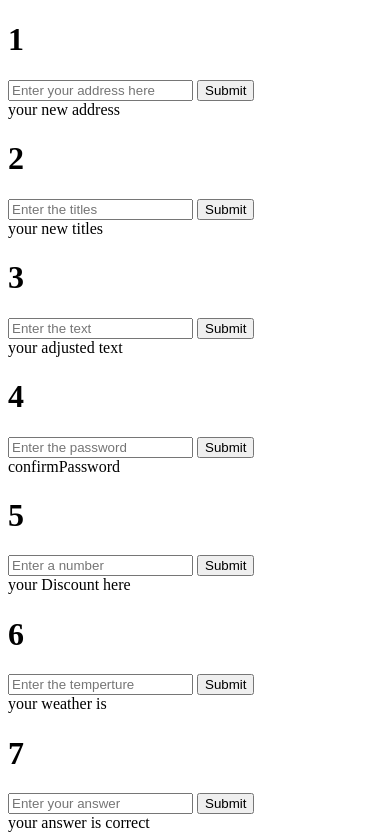
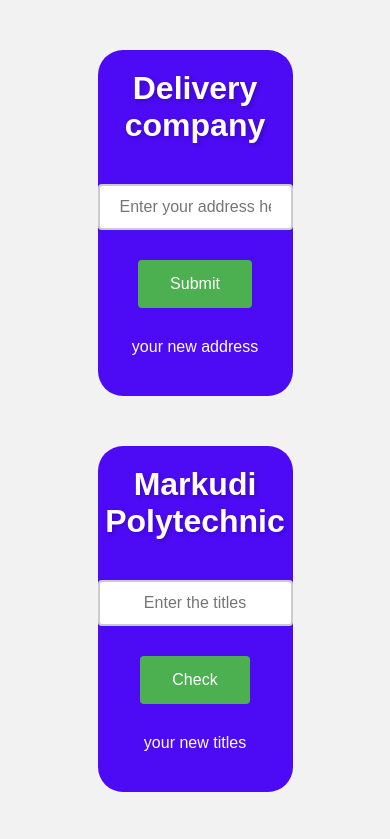
Before and after one commit to oluwayomi78/algorithm, a plain HTML site: page index.html in a window 390 px wide. Shown: the top 839 px of the page. Drawn offline with Linux system fonts and the light colour scheme.

Commit message:
New folder

```diff
--- a/index.html
+++ b/index.html
@@ -6,46 +6,61 @@
     <meta http-equiv="X-UA-Compatible" content="IE=edge">
     <meta name="viewport" content="width=device-width, initial-scale=1.0">
     <title>Conditional Statement</title>
+    <link rel="stylesheet" href="style.css">
 </head>
 
 <body>
-    <h1>1</h1>
+    <div class="box">
+        <h1>Delivery company</h1>
         <input type="address" id="address" placeholder="Enter your address here">
         <button onclick="processAddress()">Submit</button>
         <div id="newAddress">your new address</div>
+    </div>
 
-    <h1>2</h1>
+    <div class="box">
+        <h1>Markudi Polytechnic</h1>
         <input type="titles" id="list" placeholder="Enter the titles">
-    <button onclick="processTitles()">Submit</button>
+        <button onclick="processTitles()">Check</button>
         <div id="newTitles">your new titles</div>
+    </div>
 
-    <h1>3</h1>
+    <div class="box">
+        <h1>Ado-Ekiti School</h1>
         <input type="text" id="text" placeholder="Enter the text">
         <button onclick="adjustSpace()">Submit</button>
         <div id="adjustedText">your adjusted text</div>
+    </div>
 
-    <h1>4</h1>
+    <div class="box">
+        <h1>financial Institution</h1>
         <input type="password" id="password" placeholder="Enter the password">
         <button onclick="correctPassword()">Submit</button>
         <div id="validateStatus">confirmPassword</div>
+    </div>
 
-    <h1>5</h1>
+    <div class="box">
+        <h1>Grocery Store</h1>
         <input type="number" id="number" placeholder="Enter a number">
-    <button onclick="checkCart()">Submit</button>
+        <button onclick="checkCart()">Check</button>
         <div id="yourDisount">your Discount here</div>
+    </div>
 
-    <h1>6</h1>
+    <div class="box">
+        <h1>Weather Station</h1>
         <input type="temperature" id="temperature" placeholder="Enter the temperture">
-    <button onclick="categoriseTemperature()">Submit</button>
+        <button onclick="categoriseTemperature()">Check</button>
         <div id="convertedTemperature">your weather is</div>
+    </div>
 
-    <h1>7</h1>
-    <input type="answer" id="answer" placeholder="Enter your answer">
-    <button onclick="checkAnswer()">Submit</button>
-    <div id="result">your answer is  correct</div>
+    <div class="box">
+        <h1>Kano Airline</h1>
+        <input type="weight" id="weight" placeholder="Enter the luggage weight">
+        <button onclick="calculateLuggage()">Check</button>
+        <div id="luggageStatus">your luggage status</div>
+    </div>
 </body>
 
-<script src="script.js" >
+<script src="script.js">
 
 </script>
 
--- a/script.js
+++ b/script.js
@@ -17,8 +17,7 @@ function processTitles() {
         alert("Duplicate found");
     }
     else {
-        alert("you are welcome");
-        newTitles.innerHTML = "your book title is " + userInput
+        alert("no book title");
     }
 }
 
@@ -74,21 +73,23 @@ function categoriseTemperature() {
     else if (temperature1 < warm) {
         convertedTemperature.innerHTML = "warm";
     }
-    else if (temperature1 >= hot && temperature1 >= cold && temperature1>= warm && temperature1) {
+    else if (temperature1 >= hot && temperature1 >= cold && temperature1 >= warm && temperature1) {
         convertedTemperature.innerHTML = "hot";
     }
 }
 
-function checkAnswer() {
-    var studentAnswer = answer.value.trim().toLowerCase();
-    var correctAnswer = ["Ogbomoso", "Oyo", "Ibadan", "Lagos"]
-    if (studentAnswer == "") {
-        alert("Please enter your answer");
+function calculateLuggage() {
+    var weight1 = weight.value
+    var Underweight = 20;
+    var Allowed = 30;
+    var Overweight = 30;
+    if (weight1 < Underweight) {
+        luggageStatus.innerHTML = "Underweight";
     }
-    else if (correctAnswer.includes(studentAnswer)) {
-        alert("correct answer");
+    else if (weight1 < Allowed) {
+        luggageStatus.innerHTML = "Allowed";
     }
-    else {
-        alert("Wrong Answer");
+    else if (weight1 > Overweight) {
+        luggageStatus.innerHTML = "Overweight";
     }
 }
--- /dev/null
+++ b/style.css
@@ -0,0 +1,154 @@
+* {
+    margin: 0;
+    padding: 0;
+    box-sizing: border-box;
+}
+
+body {
+    font-family: Arial, sans-serif;
+    background-color: #f2f2f2;
+}
+
+.box {
+    font-family: Arial, sans-serif;
+    background-color: #4C0AF5;
+    justify-content: center;
+    align-items: center;
+    margin-left: 750px;
+    margin-top: 70px;
+    height: 70%;
+    width: 20%;
+    display: flex;
+    flex-direction: column;
+    text-align: center;
+    border-radius: 25px;
+    color: white;
+}
+
+/* .box1:hover {
+    background-color: purple;
+} */
+
+.box h1 {
+    margin-top: 20px;
+    font-size: 2em;
+    color: white;
+    margin-bottom: 20px;
+    text-shadow: 2px 2px 4px rgba(0, 0, 0, 0.2);
+    cursor: pointer;
+    margin-bottom: 40px;
+}
+
+.box input {
+    width: 100%;
+    padding: 12px 20px;
+    margin-left: 20px;
+    margin-bottom: 10px;
+    margin-right: 20px;
+    box-sizing: border-box;
+    border: 2px solid #ccc;
+    border-radius: 4px;
+    font-size: 16px;
+    text-align: center;
+}
+
+.box button {
+    background-color: #4CAF50;
+    color: white;
+    padding: 15px 32px;
+    text-align: center;
+    text-decoration: none;
+    display: inline-block;
+    font-size: 16px;
+    border: none;
+    border-radius: 4px;
+    cursor: pointer;
+    margin-top: 20px;
+    margin-bottom: 20px;
+}
+
+.box button:hover {
+    background-color: #45a049;
+}
+
+#newAddress {
+    margin-top: 10px;
+    margin-bottom: 40px;
+    font-size: 16px;
+    color: white;
+    cursor: pointer;
+}
+
+#newTitles {
+    font-size: 16px;
+    color: white;
+    cursor: pointer;
+    margin-bottom: 40px;
+    margin-top: 10px;
+}
+
+#adjustedText {
+    margin-top: 10px;
+    margin-bottom: 40px;
+    font-size: 16px;
+    color: white;
+    cursor: pointer;
+}
+
+#validateStatus {
+    margin-top: 10px;
+    margin-bottom: 40px;
+    font-size: 16px;
+    color: white;
+    cursor: pointer;
+}
+
+#yourDisount {
+    margin-top: 10px;
+    margin-bottom: 40px;
+    font-size: 16px;
+    color: white;
+    cursor: pointer;
+}
+
+#convertedTemperature {
+    margin-top: 10px;
+    margin-bottom: 40px;
+    font-size: 16px;
+    color: white;
+    cursor: pointer;
+}
+
+#result {
+    margin-top: 10px;
+    margin-bottom: 40px;
+    font-size: 16px;
+    color: white;
+    cursor: pointer;
+}
+
+#luggageStatus {
+    margin-top: 10px;
+    margin-bottom: 40px;
+    font-size: 16px;
+    color: white;
+    cursor: pointer;
+}
+
+@media (max-width: 768px) {
+    .box {
+        margin-left: 25%;
+        margin-top: 50px;
+        width: 50%;
+    }
+
+    #newAddress {
+        margin-top: 10px;
+        margin-bottom: 40px;
+    }
+
+    #newTitles {
+        margin-top: 10px;
+        margin-bottom: 40px;
+    }
+}
```
Lines whose indentation alone changed are shown as unchanged.
